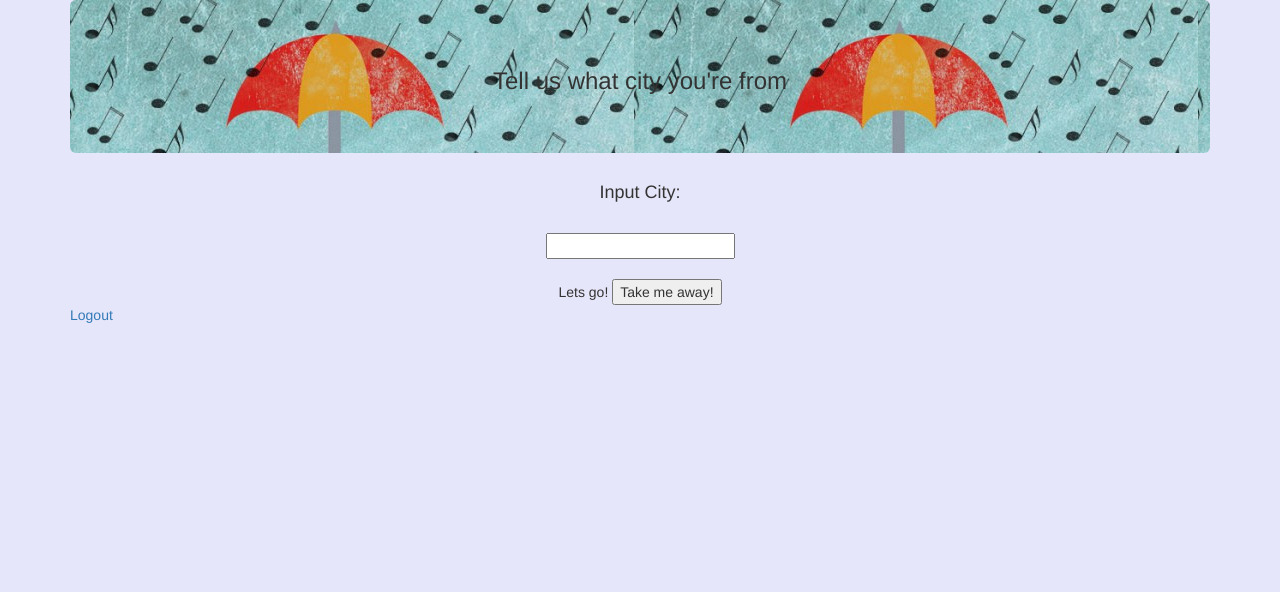
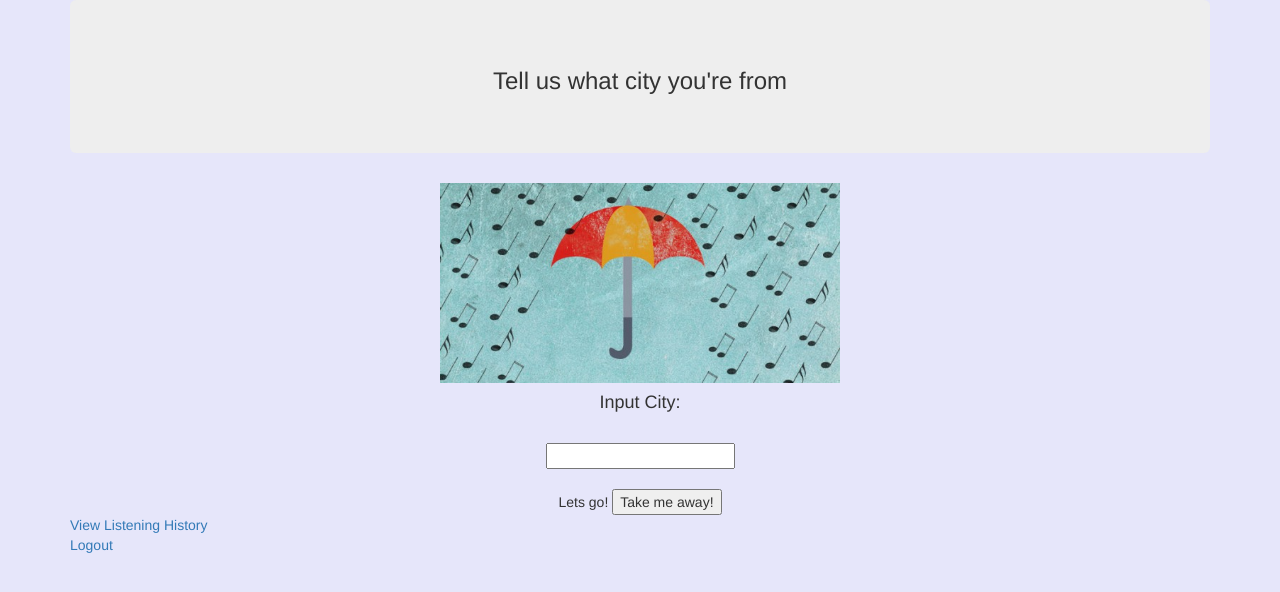
Before and after one commit to doniatung/MusicUnderTheWeather, a Python web app: template templates/home.html in a window 1280 px wide. Shown: the part 56-648 px from the top of the page. Run offline with Jinja, Linux system fonts and the light colour scheme; the template is opened without the code that fills it, so the values that code supplies are empty; some libraries are stand-ins or nearby versions.

Commit message:
finished search page

```diff
--- a/templates/home.html
+++ b/templates/home.html
@@ -20,11 +20,12 @@
         <h3 class="text-muted">Start Listening!</h3>
       </div>
 
-      <div class="jumbotron" style="background-image:url(MusicUnderTheWeather.jpg);">
+      <div class="jumbotron" >
         <h3 class="display-3" style="text-align:center;">Tell us what city you're from</h3>
       </div>
 
-    <div class=".container-fluid" style="text-align:center;">
+    <div class=".container-fluid" style="text-align:center;" >
+          <img src="MusicUnderTheWeather.jpg" width="400" height="200">
           <form method = "POST" action ="/register">
                  <h4>Input City:</h4> <br>
                   <input type="text" name="newUsername" required> <br><br>
@@ -34,6 +35,7 @@
                   </form>
       </div>
       <footer class="footer">
+        <a>View Listening History</a> <br>
         <a>Logout</a>
       </footer>
 
```
Also changed, not shown: 1 other file.
